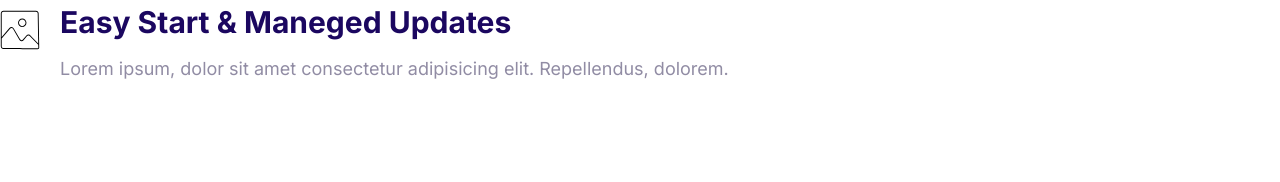
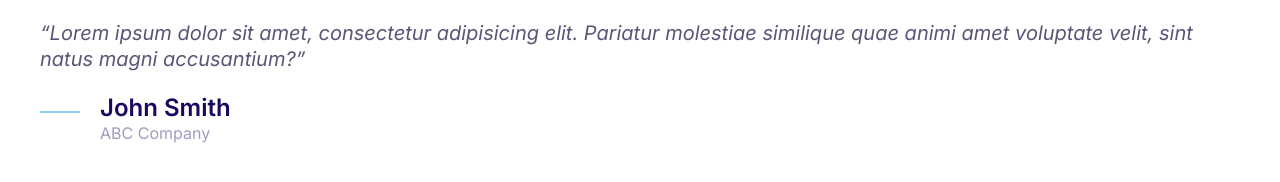
Before and after one commit to marcobgh/moshify, a plain HTML site: page index.html in a window 1280 px wide. Drawn offline with Linux system fonts and the light colour scheme.

Commit message:
Building the quote compontent

```diff
--- a/css/styles.css
+++ b/css/styles.css
@@ -4,6 +4,7 @@
     --color-accent: #ff3400;
     --color-headings: #1b0760;
     --color-body: #918ca4;
+    --color-body-darker: #5c5577;
     --color-border: #ccc
 }
 
@@ -387,3 +388,55 @@ a {
 .media__image {
     margin-top: 1rem ;
 }
+
+/* Quotes */
+
+.quote {
+    font-size: 3rem;
+    font-style: italic;
+    color: var(--color-body-darker);
+    line-height: 1.3;
+}
+
+.quote__text::before {
+    content: open-quote;
+}
+
+.quote__text::after {
+    content: close-quote;
+}
+
+.quote .media__body {
+    font-style: normal;
+}
+
+.quote__author {
+    font-size: 3rem;
+    font-weight: 600;
+    margin-bottom: 0;
+}
+
+.quote__company {
+    color: var(--color-headings);
+    opacity: 40%;;
+    font-size: 2rem;
+}
+
+.quote__line {
+    position: relative;
+    bottom: 10px;
+}
+
+@media screen and (min-width: 1024px) {
+    .quote {
+        font-size: 2rem;
+    }
+
+    .quote__author {
+        font-size: 2.4rem;
+    }
+
+    .quote__company {
+        font-size: 1.6rem;
+    }
+}
--- a/index.html
+++ b/index.html
@@ -11,16 +11,21 @@
     <link rel="stylesheet" href="css/styles.css">
 </head>
 <body>
+    <blockquote class="quote">
+        <p class="quote__text">Lorem ipsum dolor sit amet, consectetur adipisicing elit. Pariatur molestiae similique quae animi amet voluptate velit, sint natus magni accusantium?</p>
+        <footer>
             <div class="media">
                 <div class="media__image">
-            <svg class="icon icon--primary">
-                <use xlink:href="images/sprite.svg#snap"></use>
+                    <svg class="icon icon--primary quote__line">
+                        <use xlink:href="images/sprite.svg#line"></use>
                     </svg>
                 </div>
                 <div class="media__body">
-            <h3 class="media__title">Easy Start & Maneged Updates</h3>
-            <p>Lorem ipsum, dolor sit amet consectetur adipisicing elit. Repellendus, dolorem.</p>
+                    <h3 class="media__title quote__author">John Smith</h3>
+                    <p class="quote__company">ABC Company</p>
                 </div>
             </div>
+        </footer>
+    </blockquote>
 </body>
 </html>
```
Also changed, not shown: components/quotes.html (added, +16 -0 lines). Lines whose indentation alone changed are shown as unchanged.
